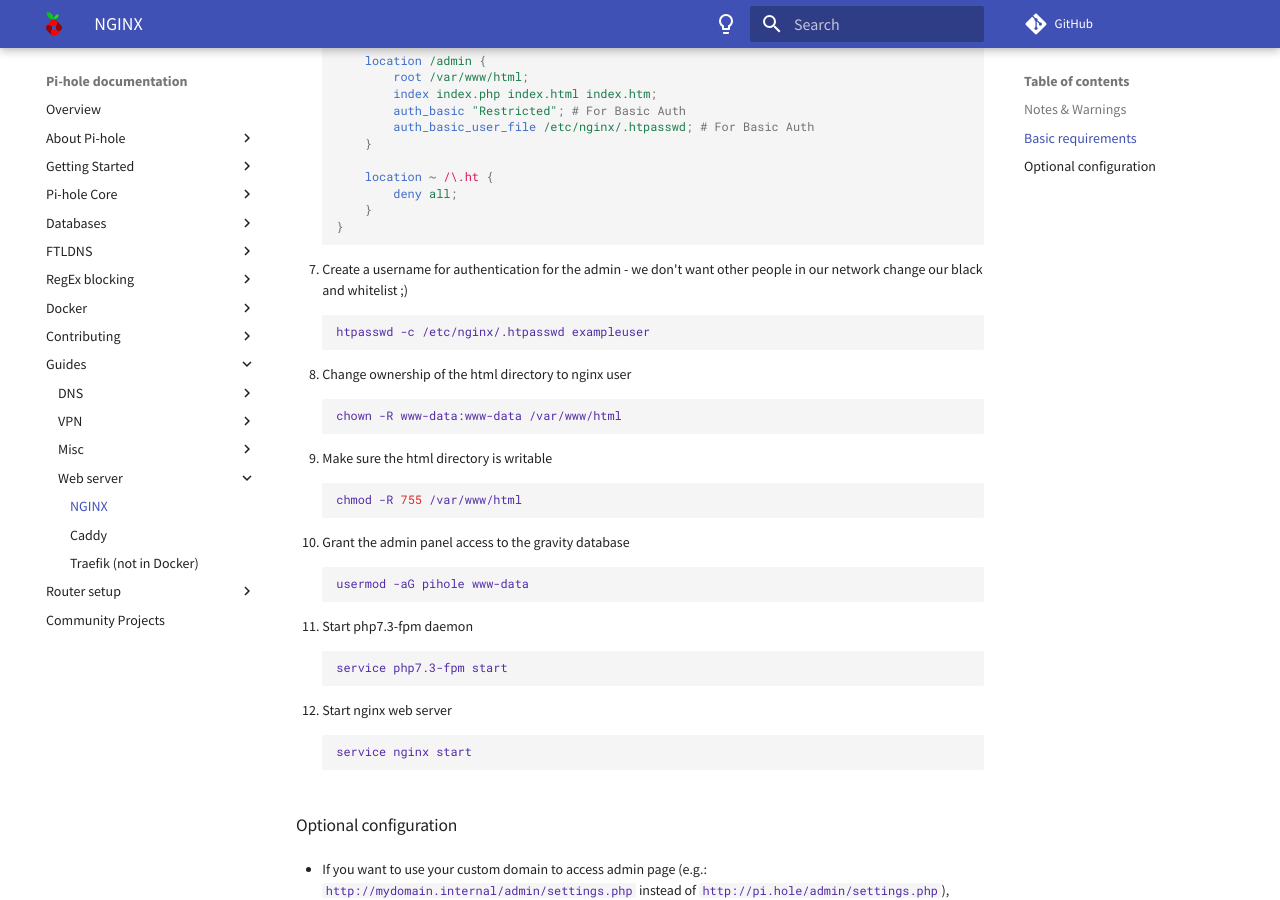
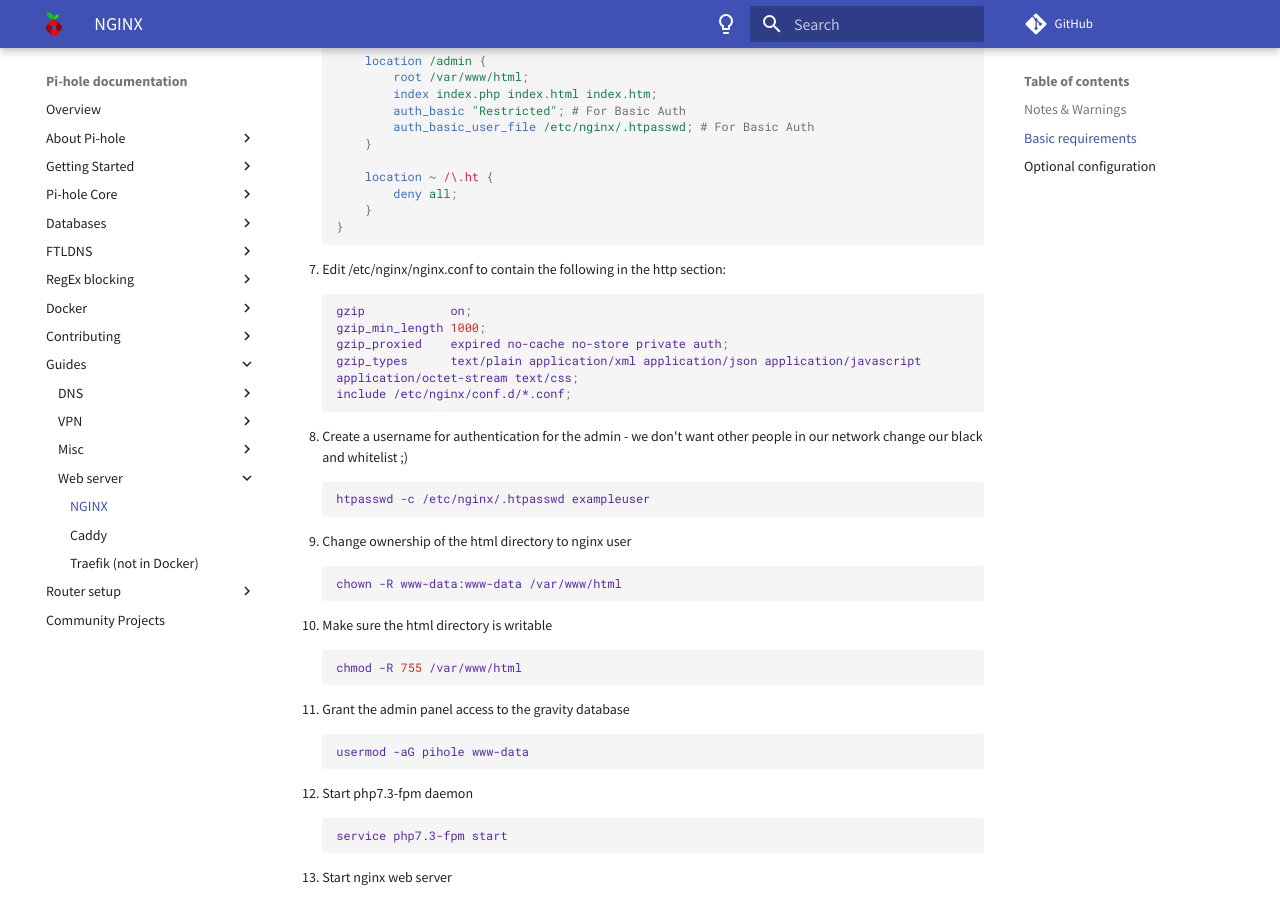
Before and after one commit to pi-hole/docs, an MkDocs documentation site: the page built from docs/guides/webserver/nginx.md, in a window 1280 px wide and 900 px high, scrolled down 1332 px. Built offline with MkDocs 1.6.1 and Material for MkDocs 9.7.7, drawn with Linux system fonts in a browser that asks for light colours; comment, search, counter and statistics services are not loaded.

Commit message:
Update nginx.md
Add section before section 7 with "Edit /etc/nginx/nginx.conf to contain the following in the http section:
gzip            on;
gzip_min_length 1000;
gzip_proxied    expired no-cache no-store private auth;
gzip_types      text/plain application/xml application/json application/javascript application/octet-stream text/css;
include /etc/nginx/conf.d/*.conf;
"

This modification makes the Web Interface working with NGINX.

(This is my first contribution to GitHub, so I hope the formatting is okay).

````diff
--- a/docs/guides/webserver/nginx.md
+++ b/docs/guides/webserver/nginx.md
@@ -82,7 +82,16 @@
     }
     ```
 
-7. Create a username for authentication for the admin - we don't want other people in our network change our black and whitelist ;)
+7. Edit /etc/nginx/nginx.conf to contain the following in the http section:
+    ```bash
+    gzip            on;
+    gzip_min_length 1000;
+    gzip_proxied    expired no-cache no-store private auth;
+    gzip_types      text/plain application/xml application/json application/javascript application/octet-stream text/css;
+    include /etc/nginx/conf.d/*.conf;
+    ```
+
+9. Create a username for authentication for the admin - we don't want other people in our network change our black and whitelist ;)
 
     ```bash
     htpasswd -c /etc/nginx/.htpasswd exampleuser
````
